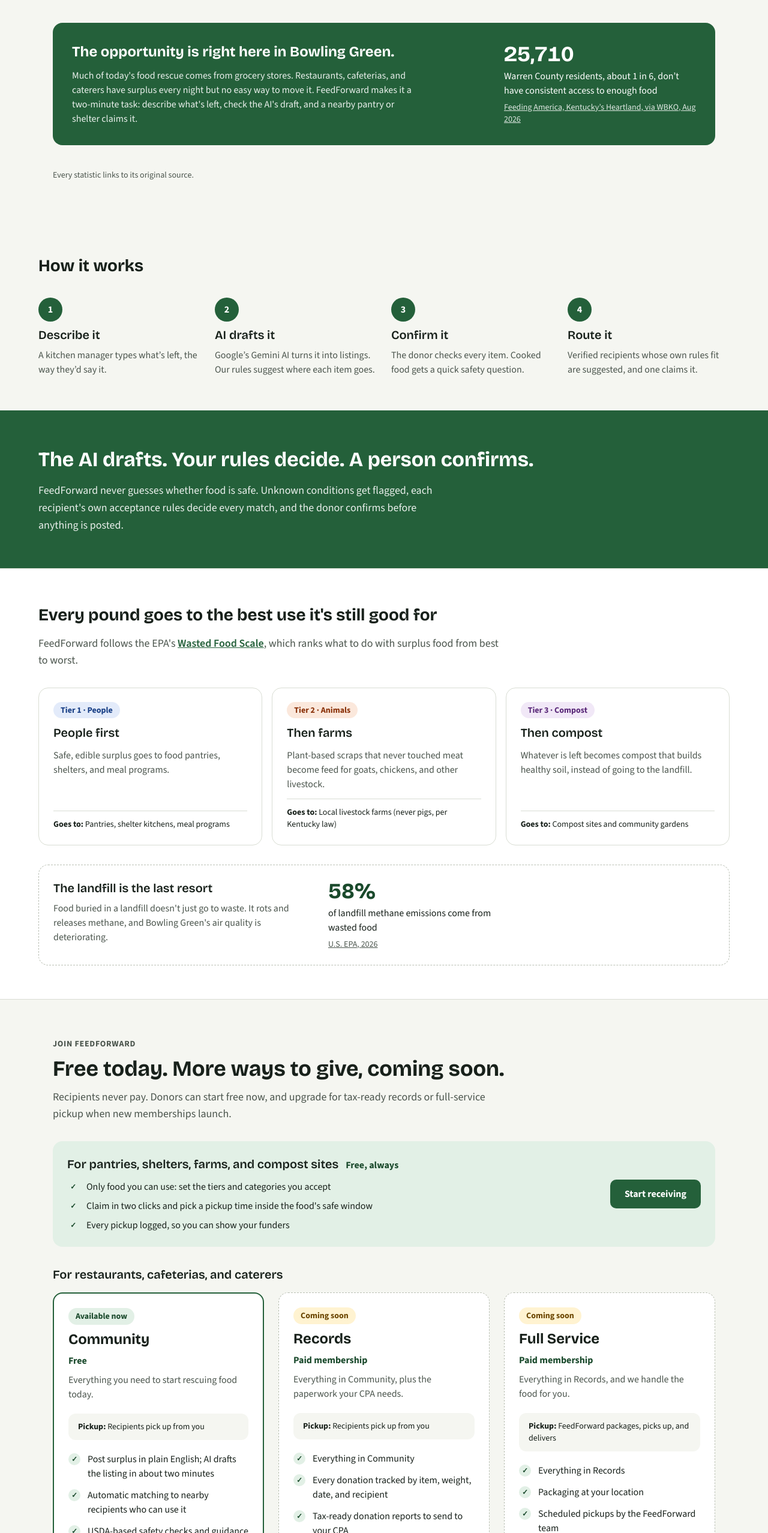
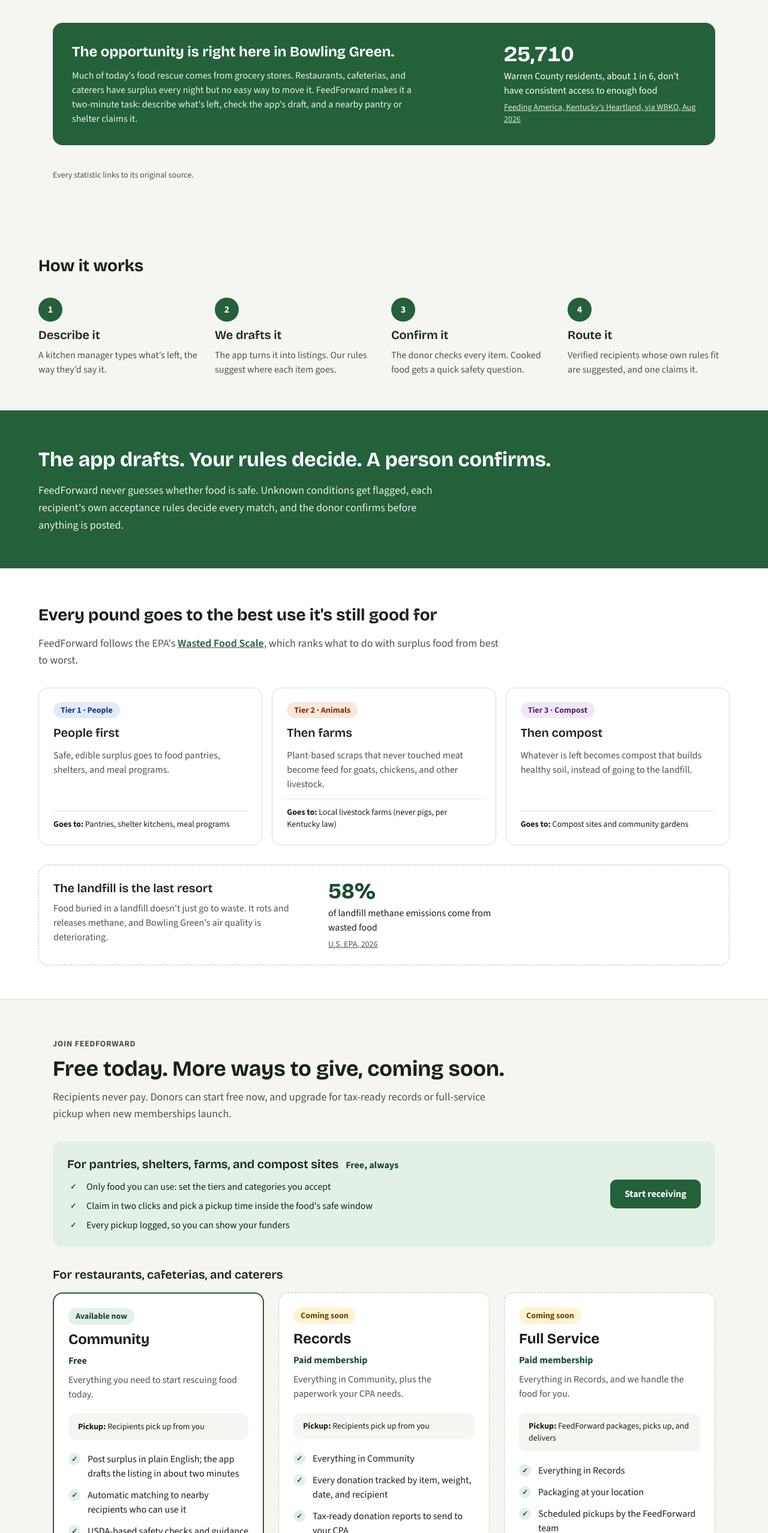
Before and after one commit to brenthippler-art/FeedForward, a Next.js app: page / in a window 1280 px wide. Shown: the part 1651-4206 px from the top of the page at 60% size. Built offline with nearby package versions, Linux system fonts and the light colour scheme; no server answers.

Commit message:
Remove mentions of AI from public-facing site

```diff
--- a/app/page.tsx
+++ b/app/page.tsx
@@ -19,8 +19,8 @@
     body: "A kitchen manager types what’s left, the way they’d say it.",
   },
   {
-    title: "AI drafts it",
-    body: "Google’s Gemini AI turns it into listings. Our rules suggest where each item goes.",
+    title: "We drafts it",
+    body: "The app turns it into listings. Our rules suggest where each item goes.",
   },
   {
     title: "Confirm it",
@@ -103,7 +103,7 @@
                 I&apos;m receiving food
               </SignInLink>
             </div>
-            <p className="text-sm text-white/90 sm:text-base">
+            <p className="text-base text-white/90 sm:text-base">
               Run a kitchen, pantry or farm in Bowling Green?{" "}
               <Link
                 href="/survey"
@@ -152,7 +152,7 @@
             id="trust-heading"
             className="font-display text-[28px] font-bold sm:text-[34px]"
           >
-            The AI drafts. Your rules decide. A person confirms.
+            The app drafts. Your rules decide. A person confirms.
           </h2>
           <p className="max-w-2xl text-lg leading-relaxed text-white/90">
             FeedForward never guesses whether food is safe. Unknown conditions
--- a/components/DonorForm.tsx
+++ b/components/DonorForm.tsx
@@ -351,7 +351,7 @@
                 Describe your surplus
               </h2>
               <span className="rounded-full bg-verified-tint px-3 py-1 text-sm font-bold text-brand">
-                AI drafts · you confirm
+                The app drafts · you confirm
               </span>
             </div>
             <label htmlFor="surplus-description" className="font-semibold">
@@ -368,8 +368,7 @@
               className="w-full min-w-0 resize-y rounded-lg border border-field p-3 text-base"
             />
             <p id="ai-note" className="text-sm text-muted">
-              Describe it the way you’d tell a coworker. FeedForward sends this
-              description to Google’s Gemini AI to draft your listings, so leave
+              Describe it the way you’d tell a coworker. FeedForward's Smart Draft System drafts your listings, so leave
               out names and personal details.
             </p>
             <button
@@ -380,7 +379,7 @@
             >
               {drafting
                 ? "Drafting… this can take up to 30 seconds"
-                : "Draft listings with AI"}
+                : "Draft smart listings"}
             </button>
             {aiError && (
               <p role="alert" className="text-sm font-bold text-warn-text">
@@ -394,7 +393,7 @@
               </p>
             )}
             <p className="text-sm text-muted">
-              The AI describes the food. FeedForward’s rules suggest where it
+              The app describes the food. FeedForward’s rules suggest where it
               goes, and nothing is posted until you review and confirm.
             </p>
           </section>
--- a/components/WhyItMatters.tsx
+++ b/components/WhyItMatters.tsx
@@ -63,7 +63,7 @@
             Much of today&apos;s food rescue comes from grocery stores.
             Restaurants, cafeterias, and caterers have surplus every night but
             no easy way to move it. FeedForward makes it a two-minute task:
-            describe what&apos;s left, check the AI&apos;s draft, and a nearby
+            describe what&apos;s left, check the app&apos;s draft, and a nearby
             pantry or shelter claims it.
           </p>
         </div>
--- a/lib/membership.ts
+++ b/lib/membership.ts
@@ -17,7 +17,7 @@
     summary: 'Everything you need to start rescuing food today.',
     pickup: 'Recipients pick up from you',
     features: [
-      'Post surplus in plain English; AI drafts the listing in about two minutes',
+      'Post surplus in plain English; the app drafts the listing in about two minutes',
       'Automatic matching to nearby recipients who can use it',
       'USDA-based safety checks and guidance on federal liability protection',
       'Impact dashboard and a shareable summary for your customers',
```
Also changed, not shown: 1 other file (tests, documents, lock files or other folders).
